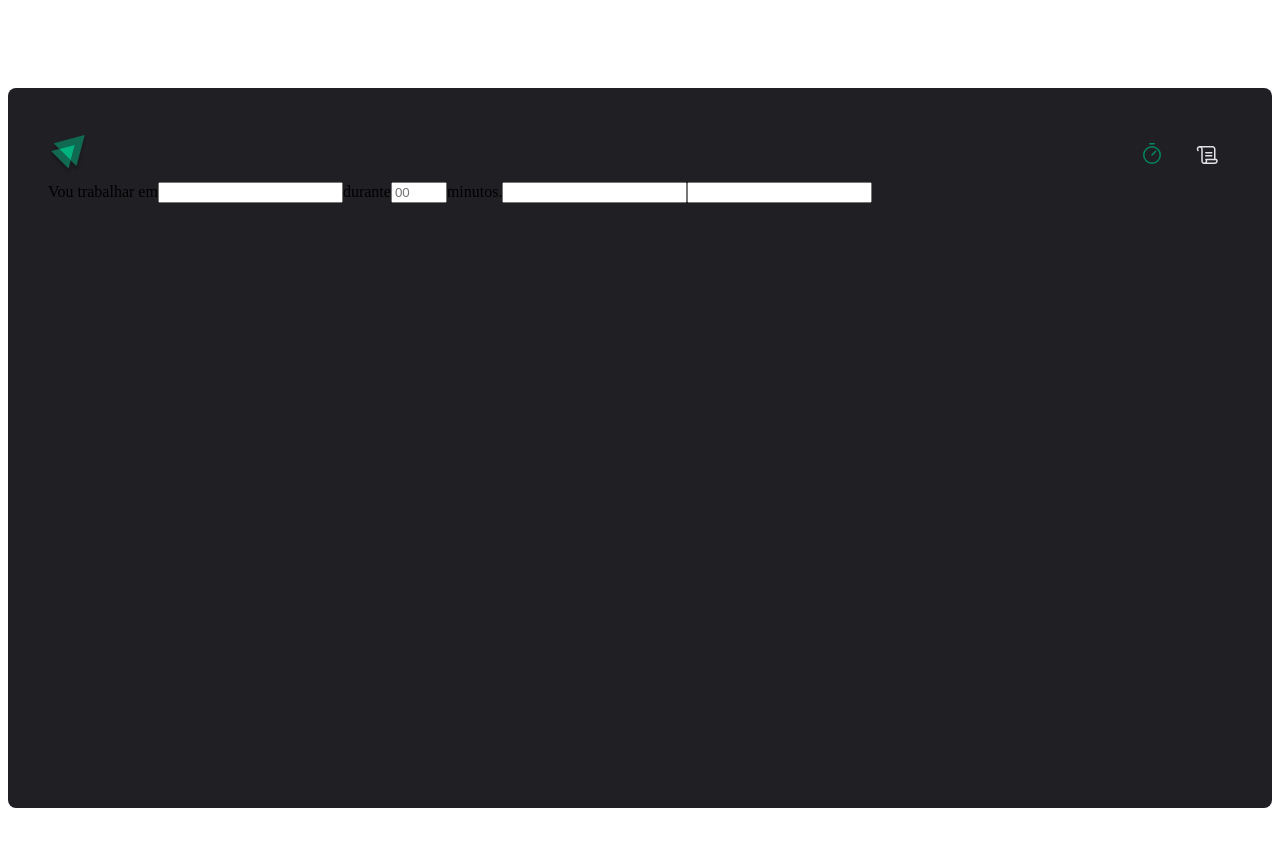
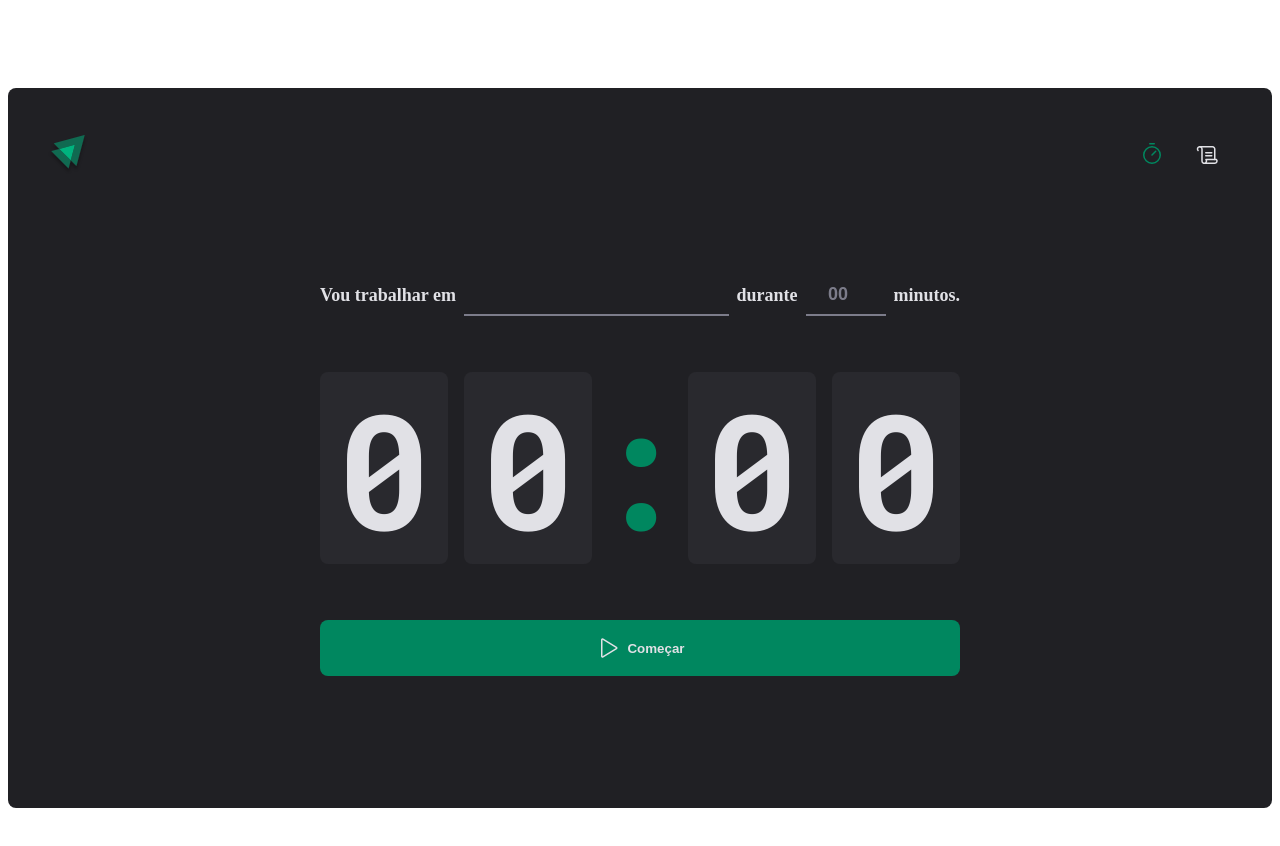
Before and after one commit to marcosviniciusjau/ignite-timer, a React (Vite) app: page / in a window 1280 px wide. Shown: the top 846 px of the page. Built offline with nearby package versions, Linux system fonts and the light colour scheme.

Commit message:
creating new components

```diff
--- a/src/pages/Home/index.tsx
+++ b/src/pages/Home/index.tsx
@@ -1,12 +1,27 @@
+import { Play } from 'phosphor-react'
+import {
+  CountDownContainer,
+  FormContainer,
+  HomeContainer,
+  MinutesAmountInput,
+  Separator,
+  StartCountDownButton,
+  TaskInput,
+} from './styles'
+
 export function Home() {
   return (
-    <div>
+    <HomeContainer>
       <form action="">
+        <FormContainer>
           <label htmlFor="task">Vou trabalhar em</label>
-        <input id="task" />
+          <TaskInput id="task" />
+          <datalist id="task-suggestions">
+            <option value="projeto 1"></option>
+          </datalist>
 
           <label htmlFor="minutesAmount">durante</label>
-        <input
+          <MinutesAmountInput
             type="number"
             id="minutesAmount"
             placeholder="00"
@@ -16,9 +31,19 @@
           />
 
           <span>minutos.</span>
-        <input />
-        <input />
+        </FormContainer>
+        <CountDownContainer>
+          <span>0</span>
+          <span>0</span>
+          <Separator>:</Separator>
+          <span>0</span>
+          <span>0</span>
+        </CountDownContainer>
+        <StartCountDownButton type="submit">
+          <Play size={24} />
+          Começar
+        </StartCountDownButton>
       </form>
-    </div>
+    </HomeContainer>
   )
 }
--- a/src/pages/Home/styles.ts
+++ b/src/pages/Home/styles.ts
@@ -0,0 +1,110 @@
+import styled from 'styled-components'
+
+export const HomeContainer = styled.main`
+  flex: 1;
+  display: flex;
+  flex-direction: column;
+  align-items: center;
+  justify-content: center;
+
+  form {
+    display: flex;
+    flex-direction: column;
+    align-items: center;
+    gap: 3.5rem;
+  }
+`
+
+export const FormContainer = styled.div`
+  width: 100%;
+  display: flex;
+  align-items: center;
+  justify-content: center;
+  gap: 0.5rem;
+  color: ${(props) => props.theme['gray-100']};
+  font-size: 1.125rem;
+  font-weight: bold;
+  flex-wrap: wrap;
+`
+
+export const CountDownContainer = styled.div`
+  font-family: 'Roboto Mono', monospace;
+  font-size: 10rem;
+  line-height: 8rem;
+  color: ${(props) => props.theme['gray-100']};
+
+  display: flex;
+  gap: 1rem;
+
+  span {
+    background: ${(props) => props.theme['gray-700']};
+    padding: 2rem 1rem;
+    border-radius: 8px;
+  }
+`
+
+export const Separator = styled.div`
+  padding: 2rem 0;
+  color: ${(props) => props.theme['green-500']};
+  width: 4rem;
+  overflow: hidden;
+  display: flex;
+  justify-content: center;
+`
+
+const BaseInput = styled.input`
+  background: transparent;
+  height: 2.5rem;
+  border: 0;
+  border-bottom: 2px solid ${(props) => props.theme['gray-500']};
+  font-weight: bold;
+  font-size: 1.125rem;
+  padding: 0 0.5rem;
+  color: ${(props) => props.theme['gray-100']};
+  text-align: center;
+
+  &:focus {
+    box-shadow: none;
+    border-color: ${(props) => props.theme['green-500']};
+  }
+
+  &::placeholder {
+    color: ${(props) => props.theme['gray-500']};
+  }
+`
+
+export const TaskInput = styled(BaseInput)`
+  flex: 1;
+`
+
+export const MinutesAmountInput = styled(BaseInput)`
+  width: 4rem;
+`
+
+export const StartCountDownButton = styled.button`
+  width: 100%;
+  border: 0;
+  padding: 1rem;
+  border-radius: 8px;
+
+  display: flex;
+  align-items: center;
+  justify-content: center;
+
+  gap: 0.5rem;
+  font-weight: bold;
+
+  cursor: pointer;
+
+  background: ${(props) => props.theme['green-500']};
+  color: ${(props) => props.theme['gray-100']};
+
+  &:disabled {
+    opacity: 0.7;
+    cursor: not-allowed;
+  }
+
+  &:not(:disabled):hover {
+    background: ${(props) => props.theme['green-700']};
+  }
+`
```
Lines whose indentation alone changed are shown as unchanged.
